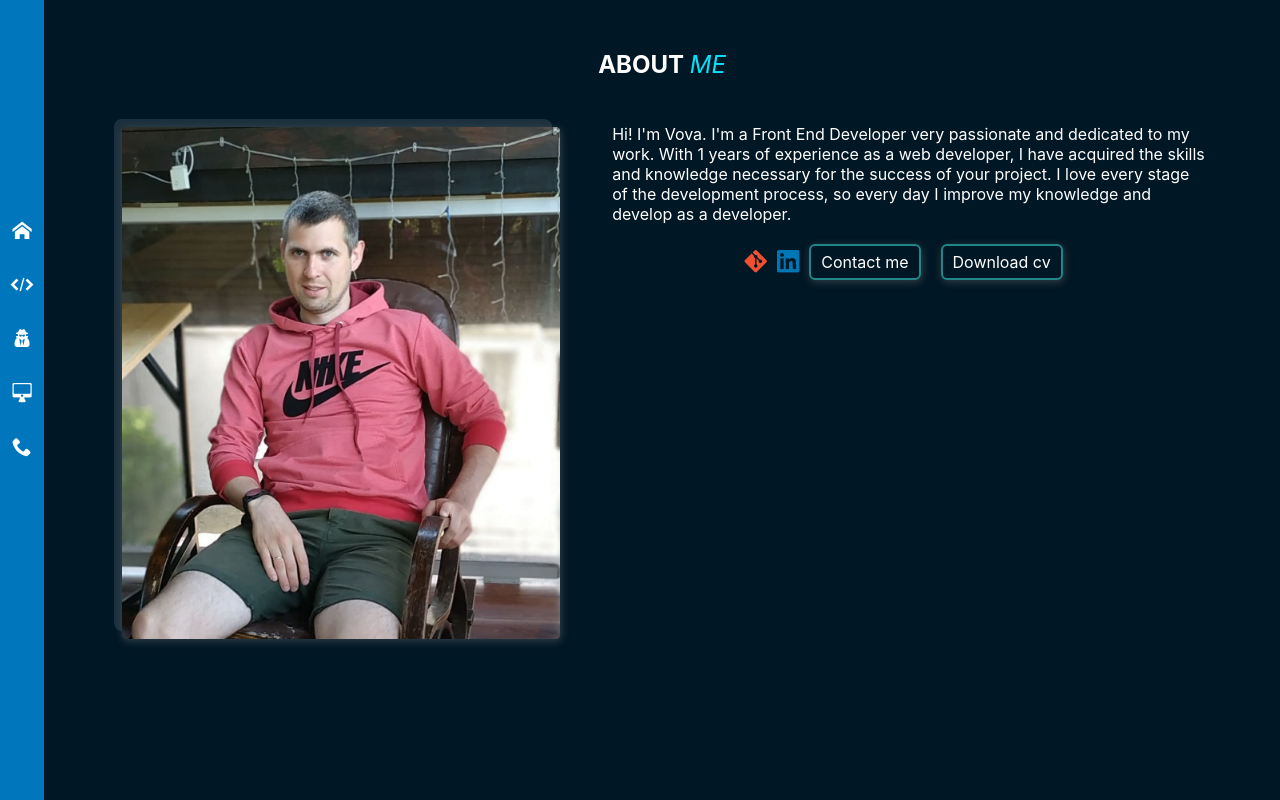
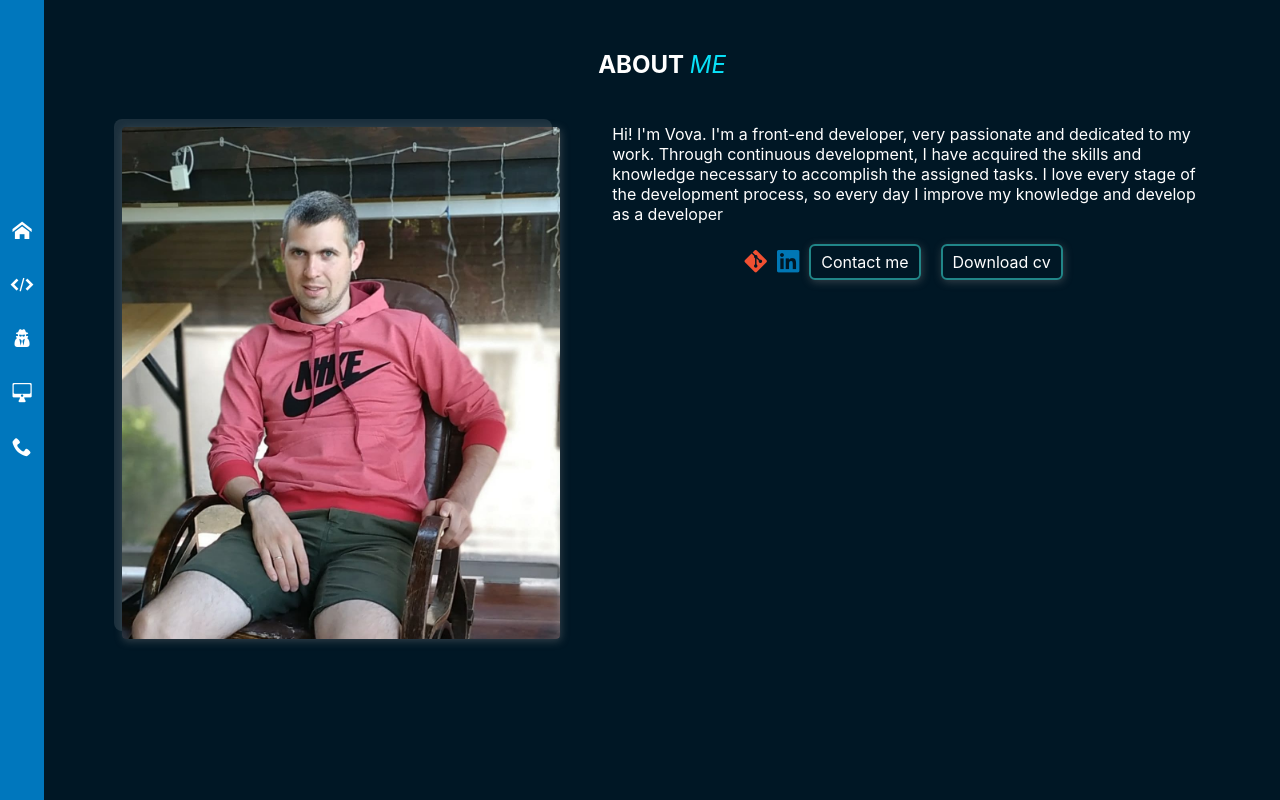
Before and after one commit to Naytin/cv, a React (Create React App) app: page /About in a window 1280 px wide. Built offline with nearby package versions, Linux system fonts and the light colour scheme.

Commit message:
bug fixes

```diff
--- a/src/Contents/About/About.js
+++ b/src/Contents/About/About.js
@@ -4,6 +4,7 @@ import my from '../../assets/img/other/my.jpg'
 import {motion} from "framer-motion";
 import Socials from "../../common/Socials/Socials";
 import {Link} from "react-router-dom";
+import resume from '../../Resume.pdf'
 
 const About = React.memo(({showHeader}) => {
     React.useEffect(() => {
@@ -32,16 +33,19 @@ const About = React.memo(({showHeader}) => {
                                 animate={{ opacity: 1, x: 0, transition: {delay: 0.4, duration: 0.5}}}
                                 transition={{type: "spring", stiffness: 30 }}>
                         <article>
-                            Hi! I'm Vova. I'm a Front End Developer very passionate and dedicated to my work. With 1
-                            years of experience as a web developer, I have acquired the skills and knowledge necessary for
-                            the success of your project. I love every stage of the development process, so every day
-                            I improve my knowledge and develop as a developer.
+                            Hi! I'm Vova. I'm a front-end developer, very passionate and dedicated
+                            to my work. Through continuous development, I have
+                            acquired the skills and knowledge necessary to
+                            accomplish the assigned tasks. I love every stage of the
+                            development process, so every day I improve my
+                            knowledge and develop as a developer
+
                         </article>
                         <div className={s.contacts__block}>
                             <Socials/>
-                            <Link to='' target="_blank" className={s.btn}
+                            <Link to='/contacts' className={s.btn}
                             >Contact me</Link>
-                            <Link className={s.btn}
+                            <Link to={resume} target='_blank' className={s.btn}
                             >Download cv</Link>
                         </div>
                     </motion.div>
@@ -49,9 +53,6 @@ const About = React.memo(({showHeader}) => {
 
             </div>
     </>
-
-
-
     )
 })
 
--- a/src/Contents/Skills/Skills.js
+++ b/src/Contents/Skills/Skills.js
@@ -10,7 +10,7 @@ import ts from '../../assets/icon/typescript.png'
 import git from '../../assets/icon/git_plain_logo_icon_146507.png'
 
 const state = [
-    {skill: 'React', description: ['React/Redux','Thunk','Saga','Hooks'], icon: react},
+    {skill: 'React', description: ['React/Redux','Thunk','Hooks'], icon: react},
     {skill: 'JavaScript', description: ['JavaScript','ES5/ES6'], icon: js},
     {skill: 'TypeScript', description: ['TypeScript'], icon: ts},
     {skill: 'HTML', description: ['HTML, I work with semantic tag and provide modern feature'], icon: html},
```
Also changed, not shown: 1 other file (tests, documents, lock files or other folders).
